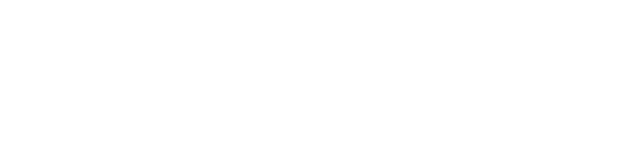
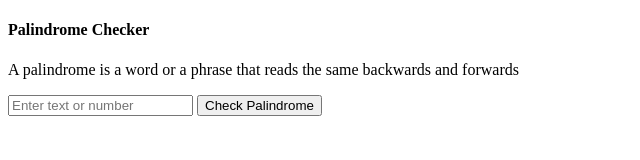
Before and after one commit to adeyemialameen04/Palindrome-Word-Checker, a plain HTML site: page index.html in a window 1280 px wide. Shown: the whole page, without its empty margins (0-640 px from the left). Drawn offline with Linux system fonts and the light colour scheme.

Commit message:
finished the index

```diff
--- a/index.html
+++ b/index.html
@@ -12,6 +12,23 @@
       href="style.css"
     />
   </head>
-  <body></body>
+  <body>
+    <div class="card">
+      <h4>Palindrome Checker</h4>
+      <p>
+        A palindrome is a word or a phrase that reads the same backwards and
+        forwards
+      </p>
+      <div>
+        <input
+          type="text"
+          class="input"
+          placeholder="Enter text or number"
+        />
+        <button class="btn">Check Palindrome</button>
+      </div>
+      <p class="result"><span></span></p>
+    </div>
+  </body>
   <script src="app.js"></script>
 </html>
```
